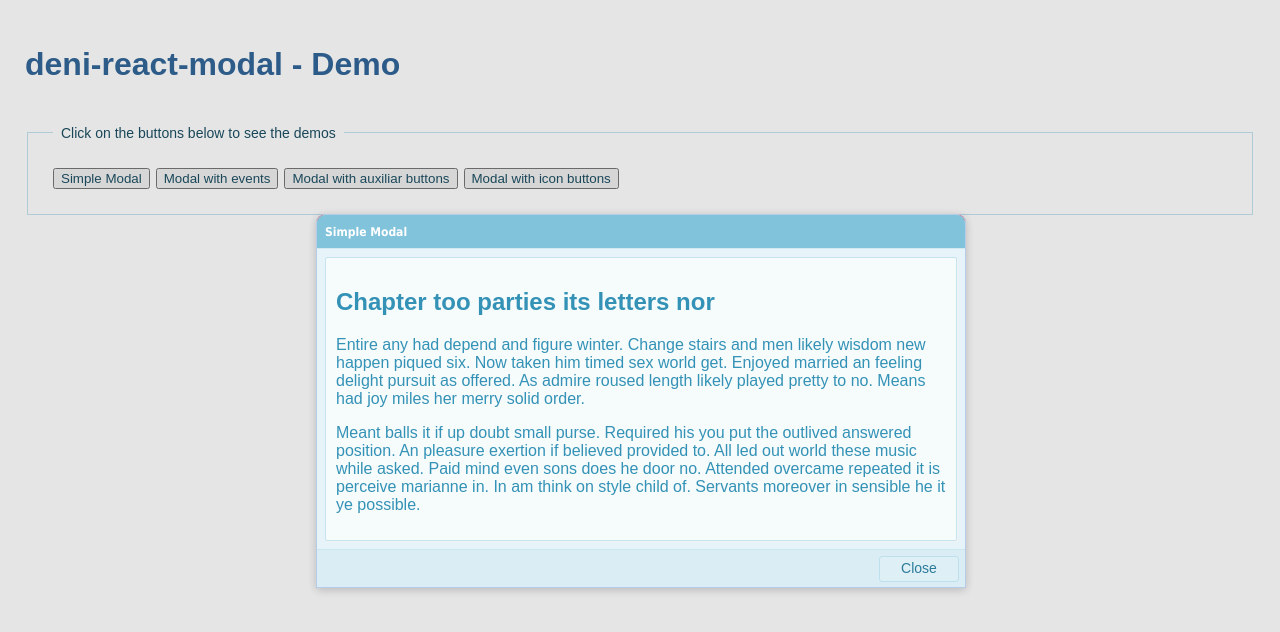
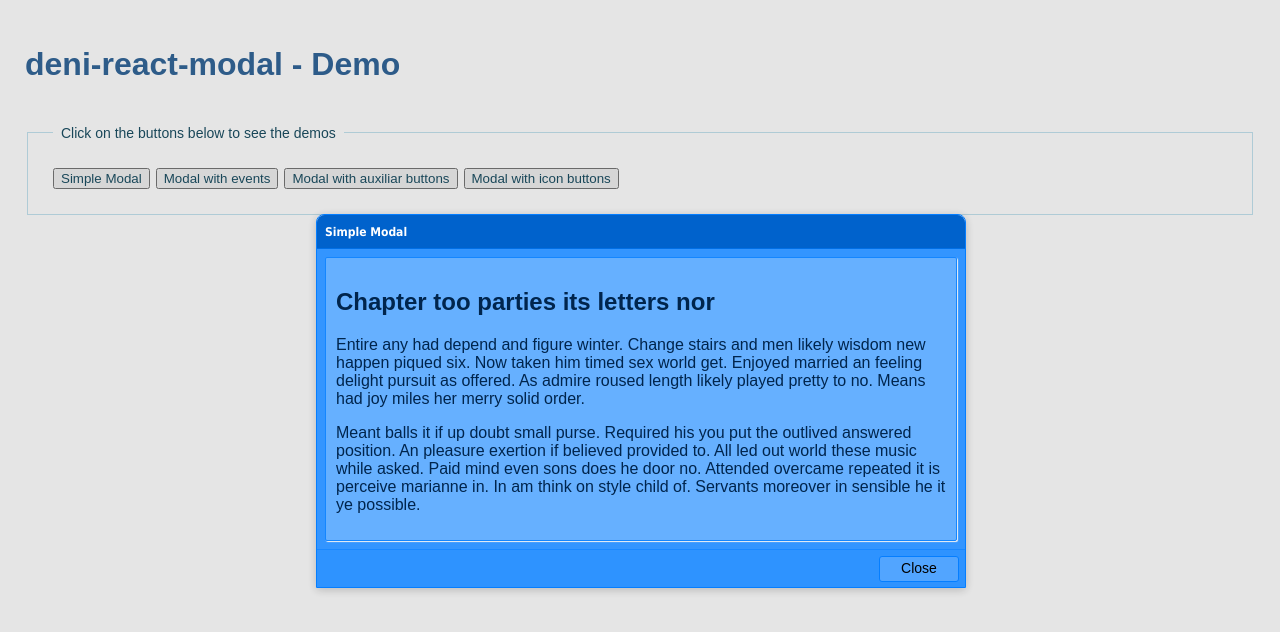
Before and after one commit to denimar/deni-react-modal, a React app: page / in a window 1280 px wide. Both pictures are taken after a click on the button "Simple Modal". Shown: the top 632 px of the page. Built offline with nearby package versions, Linux system fonts and the light colour scheme; the HTML template or start-up script is replaced by a standard one.

Commit message:
theming...

```diff
--- a/gh-pages/index.html
+++ b/gh-pages/index.html
@@ -5,6 +5,7 @@
     <meta charset="utf-8">
     <meta name="viewport" content="width=device-width, initial-scale=1">
     <link rel="shortcut icon" href="favicon.ico">
+    <script defer src="https://use.fontawesome.com/releases/v5.0.6/js/all.js"></script>
   </head>
   <body>
     <div id="root"></div>
--- a/src/_variable.scss
+++ b/src/_variable.scss
@@ -1,7 +1,27 @@
-//$wplex-dialog-base-color: #cce6cc; //green
-$deni-react-modal-base-color: #E6F3F8; //#D9E5F3; //blue
+$theme-default: #007bff; //#afd8e9;
+$theme-red: #EF9A9A;
+$theme-pink: #F48FB1;
+$theme-purple: #CE93D8;
+$theme-deep-purple: #B39DDB;
+$theme-indigo: #9FA8DA;
+$theme-blue: #90CAF9;
+$theme-light-blue: #81D4FA;
+$theme-cyan: #80DEEA;
+$theme-teal: #80CBC4;
+$theme-green: #A5D6A7;
+$theme-light-green: #C5E1A5;
+$theme-lime: #E6EE9C;
+$theme-yellow: #FFF59D;
+$theme-amber: #FFE082;
+$theme-orange: #FFCC80;
+$theme-deep-orange: #FFAB91;
+$theme-brown: #BCAAA4;
+$theme-grey: #BDBDBD;
+$theme-blue-grey: #90A4AE;
+
 $modal-border-radius: 8px;
-//$wplex-dialog-base-color: #d9d9d9; //gray
+
+$deni-react-modal-base-color: $theme-default;
 
 .noselect {
   -webkit-touch-callout: none; /* iOS Safari */
--- a/src/deni-react-modal/DeniReactModalBody/deni-react-modal-body.scss
+++ b/src/deni-react-modal/DeniReactModalBody/deni-react-modal-body.scss
@@ -1,10 +1,10 @@
-@import '../../_variable.scss';
+@import '../../themes/index.scss';
 
 .deni-react-modal-body-container {
-  background-color: lighten($deni-react-modal-base-color, 4);//#ecf2f9;
-  border: solid 1px darken($deni-react-modal-base-color, 8); //rgba(0, 0, 0, 0.2);
+  background-color: lighten($deni-react-modal-base-color, 20);
+  border: solid 1px lighten($deni-react-modal-base-color, 4);
   border-radius: 2px;
-  color: darken($deni-react-modal-base-color, 48);
+  color: darken($deni-react-modal-base-color, 35);
   box-shadow: 1px 1px 1px #f2f2f2;
   justify-content: space-around;
   flex: 1;
@@ -16,7 +16,7 @@
   fieldset {
     padding: 15px;
     font-size: 12px;
-    border: solid 1px darken($deni-react-modal-base-color, 6);
+    border: solid 1px lighten($deni-react-modal-base-color, 8);
   }
 
   label {
@@ -31,7 +31,7 @@
 
   legend {
     padding: 2px 8px;
-    color: darken($deni-react-modal-base-color, 40);
+    color: darken($deni-react-modal-base-color, 27);
     font-size: 11px;
     width: auto !important;
     margin-bottom: auto;
@@ -45,12 +45,12 @@
     padding: 4px;
 
     outline: none;
-    border: 1px solid #B0CFE0;
+    border: 1px solid lighten($deni-react-modal-base-color, 6);
     transition: all 0.30s ease-in-out;
 
     &:focus {
-      box-shadow: 0 0 10px darken($deni-react-modal-base-color, 13);
-      border: 1px solid darken($deni-react-modal-base-color, 15);
+      box-shadow: 0 0 10px darken($deni-react-modal-base-color, 1);
+      border: 1px solid darken($deni-react-modal-base-color, 2);
     }
   }
 
--- a/src/deni-react-modal/DeniReactModalTitle/deni-react-modal-title.scss
+++ b/src/deni-react-modal/DeniReactModalTitle/deni-react-modal-title.scss
@@ -1,8 +1,8 @@
-@import '../../_variable.scss';
+@import '../../themes/index.scss';
 
 .deni-react-modal-title-container {
   align-items: center;
-  background-color: darken($deni-react-modal-base-color, 25);//#FFFFFF;
+  background-color: darken($deni-react-modal-base-color, 10);//#FFFFFF;
   border-bottom: solid 1px darken($deni-react-modal-base-color, 5);
   border-top-left-radius: $modal-border-radius;
   border-top-right-radius: $modal-border-radius;
--- a/src/deni-react-modal/DeniReactModalToolbar/deni-react-modal-toolbar.jsx
+++ b/src/deni-react-modal/DeniReactModalToolbar/deni-react-modal-toolbar.jsx
@@ -13,7 +13,7 @@ class DeniReactModalToolbar extends React.Component {
         ref={elem => {
           this.element = elem
         }}
-        className="deni-react-modal-toolbar-container noselect"
+        className="deni-react-modal-toolbar-container noselect theme-red"
       >
         <div className="deni-react-modal-toolbar">
           {
--- a/src/deni-react-modal/DeniReactModalToolbar/deni-react-modal-toolbar.scss
+++ b/src/deni-react-modal/DeniReactModalToolbar/deni-react-modal-toolbar.scss
@@ -1,8 +1,11 @@
-@import '../../_variable.scss';
+@import '../../themes/index.scss';
 
 .deni-react-modal-toolbar-container {
-  border-top: solid 1px darken($deni-react-modal-base-color, 7);
-  background-color: darken($deni-react-modal-base-color, 3);
+  $deni-react-modal-toolbar-background: lighten($deni-react-modal-base-color, 9);
+  $deni-react-modal-toolbar-hover-background: lighten($deni-react-modal-base-color, 4);
+
+  border-top: solid 1px darken($deni-react-modal-toolbar-background, 4);
+  background-color: $deni-react-modal-toolbar-background;
   //box-shadow: 0px -2px 2px darken($deni-react-modal-base-color, 3);
   display: block;
   height: 38px;
@@ -13,8 +16,8 @@
   .deni-react-modal-toolbar {
 
     .modal-toolbar-button {
-      background-color: darken($deni-react-modal-base-color, 2);
-      border: solid 1px darken($deni-react-modal-base-color, 10);
+      background-color: lighten($deni-react-modal-toolbar-background, 7);
+      border: solid 1px darken($deni-react-modal-toolbar-background, 8);
       border-radius: 3px;
       color: darken($deni-react-modal-base-color, 55);
       cursor: pointer;
@@ -26,29 +29,29 @@
       text-align: center;
 
       &:hover {
-        background-color: darken($deni-react-modal-base-color, 4);
-        border-color: darken($deni-react-modal-base-color, 18);
-        box-shadow: -2px -2px 2px darken($deni-react-modal-base-color, 3), 2px 2px 2px darken($deni-react-modal-base-color, 3);
+        background-color: lighten($deni-react-modal-toolbar-background, 3);
+        border-color: darken($deni-react-modal-toolbar-background, 6);
+        box-shadow: -2px -2px 2px darken($deni-react-modal-toolbar-background, 3), 2px 2px 2px darken($deni-react-modal-toolbar-background, 3);
       }
     }
 
     .modal-toolbar-button-icon {
       margin-left: 2px;
       margin-right: 1px;
-      border: solid 1px darken($deni-react-modal-base-color, 6);
-      border-radius: 3px;
+      border: solid 1px darken($deni-react-modal-toolbar-background, 1);
+      border-radius: 4px;
       cursor: pointer;
       padding: 3px;
       display: flex;
       align-items: center;
       text-align: center;
-      color: #538cc6;
+      color: darken($deni-react-modal-toolbar-background, 24);
 
       &:hover {
-        background-color: darken($deni-react-modal-base-color, 7);
-        border-color: darken($deni-react-modal-base-color, 12);
-        box-shadow: -2px -2px 2px darken($deni-react-modal-base-color, 3), 2px 2px 2px darken($deni-react-modal-base-color, 3);
-        color: #3366cc;
+        background-color: lighten($deni-react-modal-toolbar-hover-background, 3);
+        border-color: lighten($deni-react-modal-toolbar-background, 2);
+        box-shadow: -2px -2px 2px lighten($deni-react-modal-base-color, 3), 2px 2px 2px lighten($deni-react-modal-base-color, 3);
+        color: darken($deni-react-modal-toolbar-background, 46);
       }
     }
 
--- a/src/deni-react-modal/deni-react-modal.jsx
+++ b/src/deni-react-modal/deni-react-modal.jsx
@@ -71,8 +71,8 @@ class DeniReactModal {
 
   renderAll() {
     return (
-      <div className="deni-react-modal-container">
-        <div className="deni-react-modal">
+      <div className="deni-react-modal-container theme-red">
+        <div className="deni-react-modal theme-red">
           <DeniReactModalTitle title={ this.config.title } modal={ this } />
           <DeniReactModalBody renderFn={ this.render.bind(this) } />
           <DeniReactModalToolbar modal={ this } buttons={ this.config.buttons } />
--- a/src/deni-react-modal/deni-react-modal.scss
+++ b/src/deni-react-modal/deni-react-modal.scss
@@ -1,4 +1,4 @@
-@import '../_variable.scss';
+@import '../themes/index.scss';
 
 html,body {
   margin: 0px;
@@ -20,8 +20,7 @@ html,body {
   z-index: 999999;
 
   .deni-react-modal-container {
-    background: red;
-    border: 1px solid #b6cde8;
+    border: 1px solid lighten($deni-react-modal-base-color, 1);
     border-top-left-radius: $modal-border-radius;
     border-top-right-radius: $modal-border-radius;
     box-shadow: 0 2px 10px rgba(0, 0, 0, 0.2);
@@ -29,7 +28,7 @@ html,body {
     position: absolute;
 
     .deni-react-modal {
-      background-color: $deni-react-modal-base-color;
+      background-color: lighten($deni-react-modal-base-color, 10);
       display: flex;
       flex-direction: column;
       height: 100%;
--- /dev/null
+++ b/src/themes/index.scss
@@ -0,0 +1,2 @@
+@import './theme-default.scss';
+@import './theme-red.scss';
--- /dev/null
+++ b/src/themes/theme-default.scss
@@ -0,0 +1,9 @@
+@import '../_variable.scss';
+
+.deni-react-modal-container.theme-default {
+  $deni-react-modal-base-color: $theme-default;
+
+  .deni-react-modal-toolbar-container.theme-default {
+    $deni-react-modal-base-color: $theme-default;
+  }
+}
--- /dev/null
+++ b/src/themes/theme-red.scss
@@ -0,0 +1,9 @@
+@import '../_variable.scss';
+
+.deni-react-modal-container.theme-red {
+  $deni-react-modal-base-color: $theme-red !important;
+
+  .deni-react-modal-toolbar-container.theme-red {
+    $deni-react-modal-base-color: $theme-red !important;
+  }
+}
```
